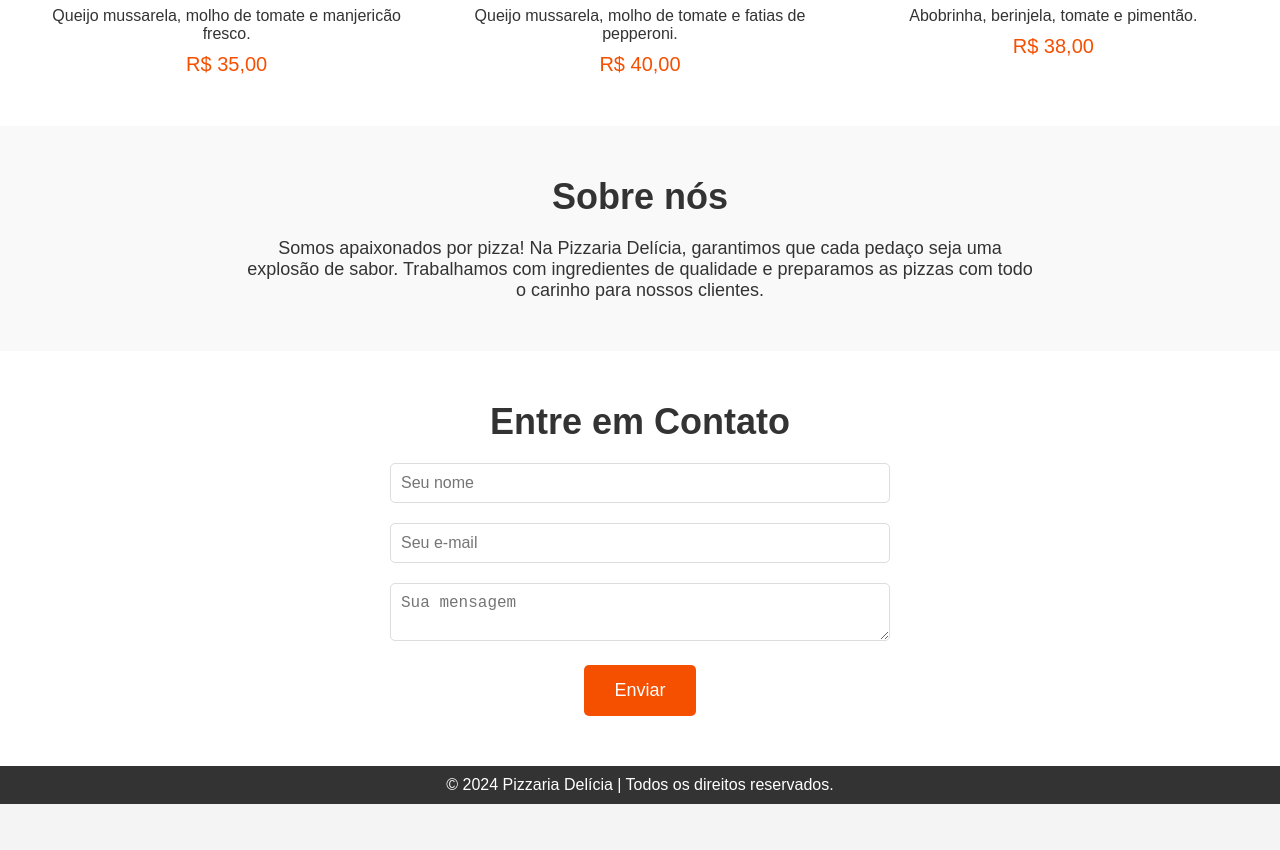
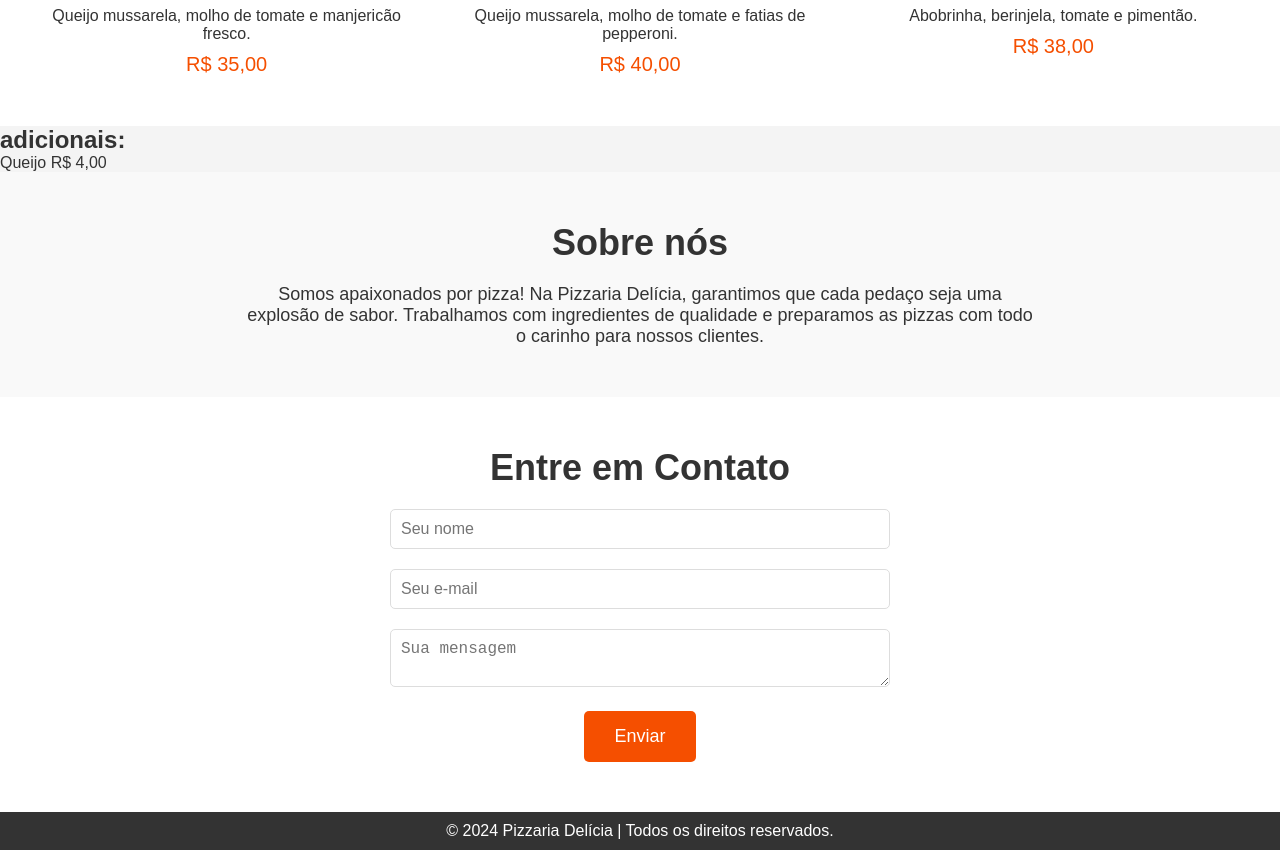
Before and after one commit to Cassiano-cyber/Pizzaria-Del-cia-, a plain HTML site: page index.html in a window 1280 px wide. Shown: the part 850-1700 px from the top of the page. Before the commit the page ends 1654 px from the top, so only its background shows below. Drawn offline with Linux system fonts and the light colour scheme.

Commit message:
Update index.html

```diff
--- a/index.html
+++ b/index.html
@@ -53,6 +53,14 @@
             </div>
         </div>
     </section>
+    <section id="menu" class=add">
+        <h1>adicionais:</h1>
+        <div class="menu-adicionais">
+            <div class="menu-add"
+                <h2>Queijo</h2>
+                <span>R$ 4,00</span>
+            </div>
+    </section>
 
     <!-- Seção Sobre nós -->
     <section id="about" class="about">
```
